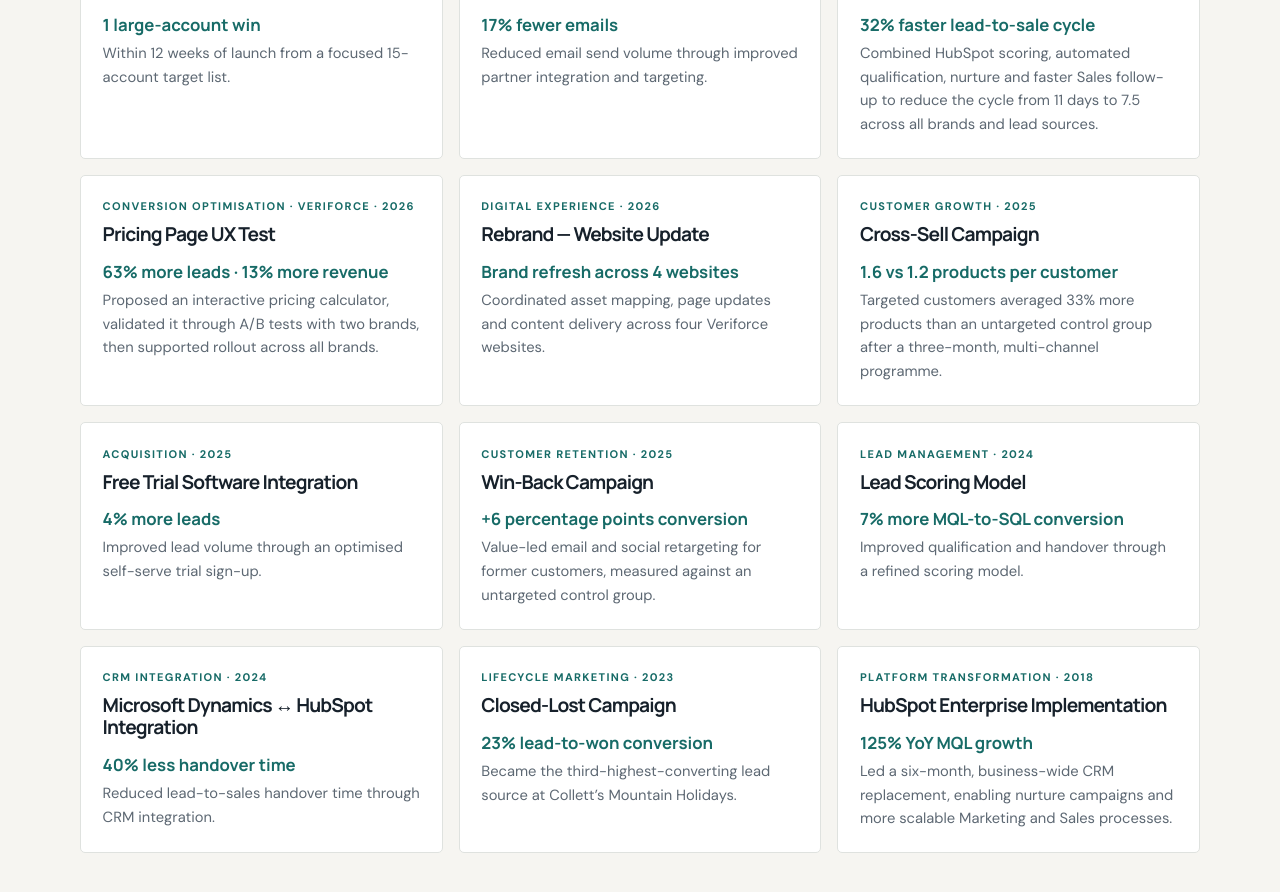
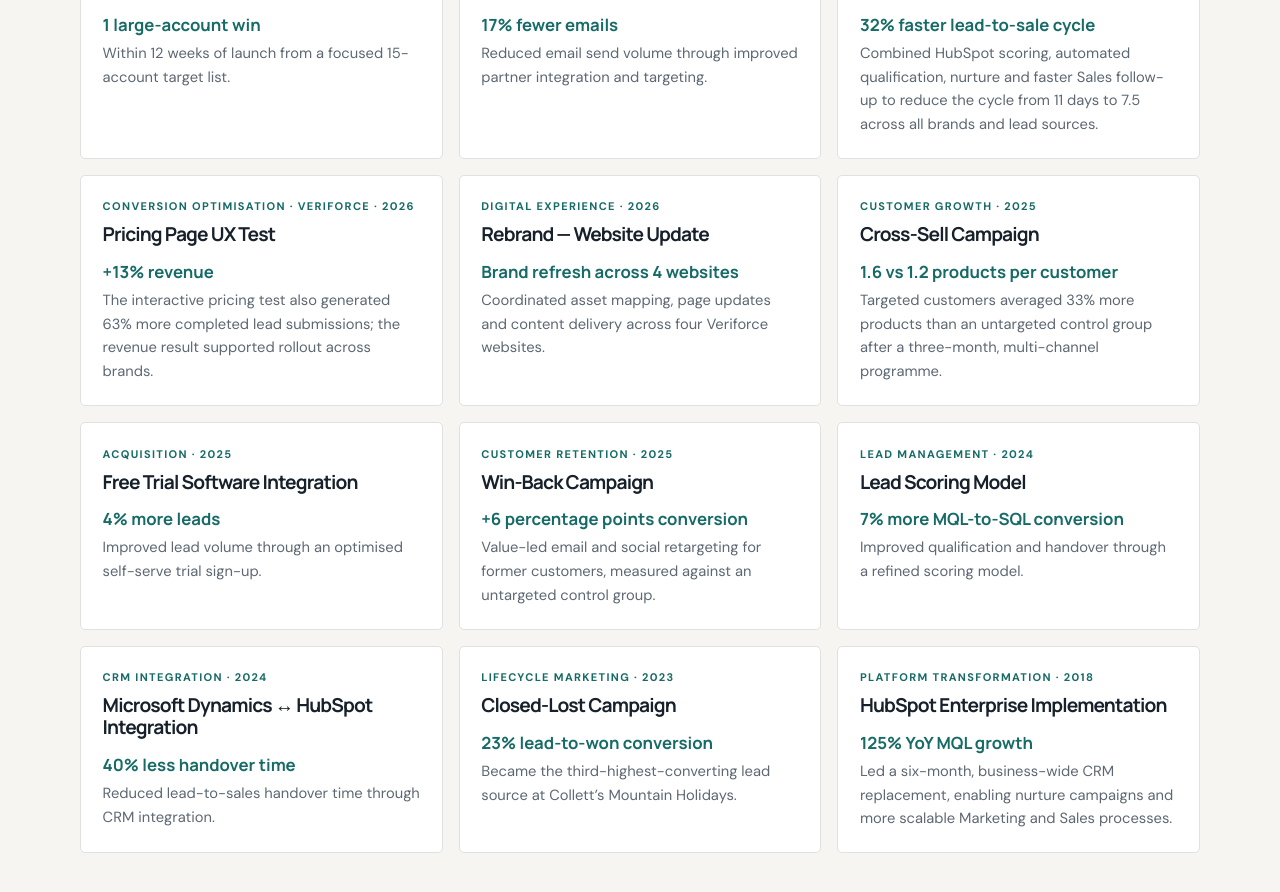
Before and after one commit to georgefwmurray/Marketing-Operations-Control-Centre, a Jekyll site: the page built from Campaign-Commercial-Projects.md, in a window 1280 px wide and 900 px high, scrolled down 1522 px. Shown: the top 892 px of the window. Built offline with Jekyll 4.4.1, drawn with Linux system fonts in a browser that asks for light colours.

Commit message:
PR4: lead pricing project card with revenue outcome

```diff
--- a/Campaign-Commercial-Projects.md
+++ b/Campaign-Commercial-Projects.md
@@ -36,7 +36,7 @@ description: "Selected campaign, sales and platform projects across marketing au
     <article class="project-card"><span class="project-category">Account-based marketing · 2026</span><h3><a href="/projects/abm-strategy-automation/">ABM Strategy Automation</a></h3><strong>1 large-account win</strong><p>Within 12 weeks of launch from a focused 15-account target list.</p></article>
     <article class="project-card"><span class="project-category">Lifecycle marketing · 2026</span><h3><a href="/projects/insurance-partner-integration/">Insurance Partner Integration</a></h3><strong>17% fewer emails</strong><p>Reduced email send volume through improved partner integration and targeting.</p></article>
     <article class="project-card"><span class="project-category">Lead acceleration · Veriforce · 2026</span><h3><a href="/projects/mql-acceleration/">MQL Acceleration Programme</a></h3><strong>32% faster lead-to-sale cycle</strong><p>Combined HubSpot scoring, automated qualification, nurture and faster Sales follow-up to reduce the cycle from 11 days to 7.5 across all brands and lead sources.</p></article>
-    <article class="project-card"><span class="project-category">Conversion optimisation · Veriforce · 2026</span><h3><a href="/projects/pricing-page-ux-test/">Pricing Page UX Test</a></h3><strong>63% more leads · 13% more revenue</strong><p>Proposed an interactive pricing calculator, validated it through A/B tests with two brands, then supported rollout across all brands.</p></article>
+    <article class="project-card"><span class="project-category">Conversion optimisation · Veriforce · 2026</span><h3><a href="/projects/pricing-page-ux-test/">Pricing Page UX Test</a></h3><strong>+13% revenue</strong><p>The interactive pricing test also generated 63% more completed lead submissions; the revenue result supported rollout across brands.</p></article>
     <article class="project-card"><span class="project-category">Digital experience · 2026</span><h3><a href="/projects/rebrand-website-update/">Rebrand — Website Update</a></h3><strong>Brand refresh across 4 websites</strong><p>Coordinated asset mapping, page updates and content delivery across four Veriforce websites.</p></article>
     <article class="project-card"><span class="project-category">Customer growth · 2025</span><h3><a href="/projects/cross-sell-campaign/">Cross-Sell Campaign</a></h3><strong>1.6 vs 1.2 products per customer</strong><p>Targeted customers averaged 33% more products than an untargeted control group after a three-month, multi-channel programme.</p></article>
     <article class="project-card"><span class="project-category">Acquisition · 2025</span><h3><a href="/projects/free-trial-software-integration/">Free Trial Software Integration</a></h3><strong>4% more leads</strong><p>Improved lead volume through an optimised self-serve trial sign-up.</p></article>
```
